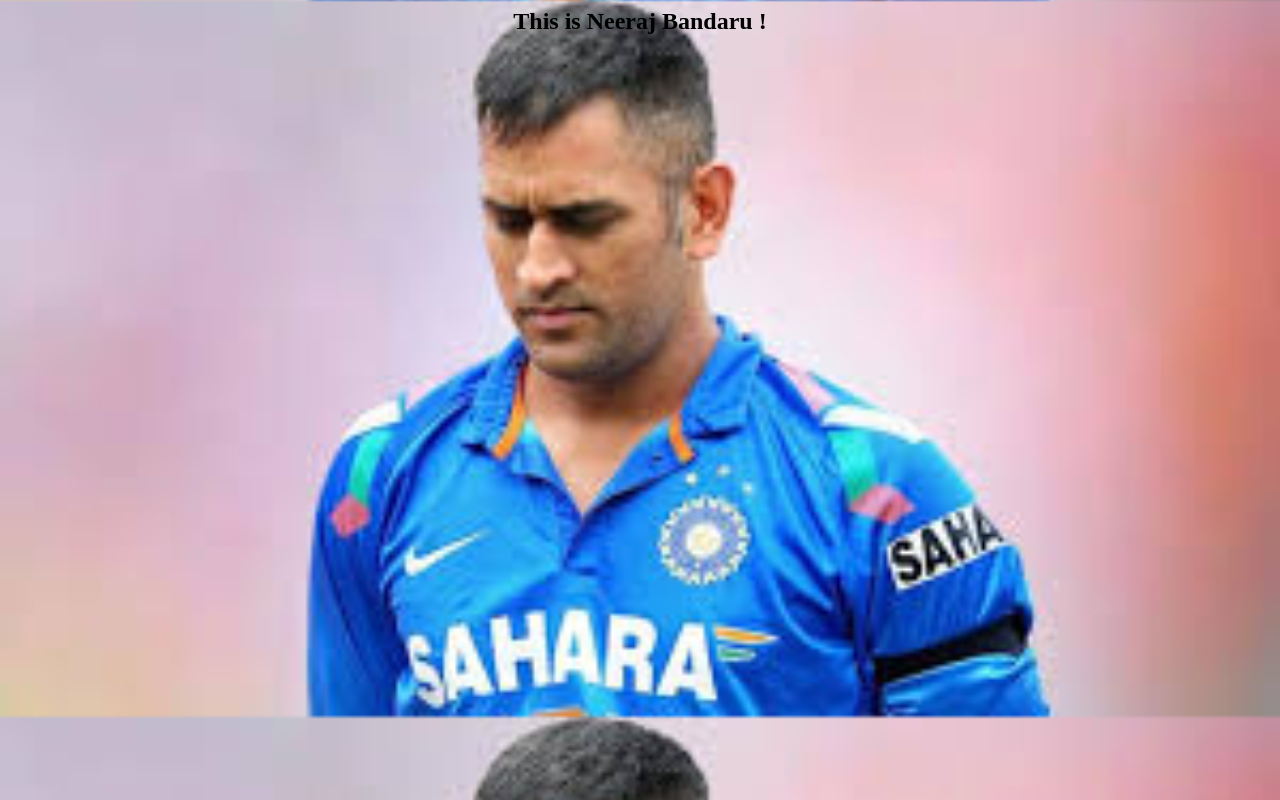
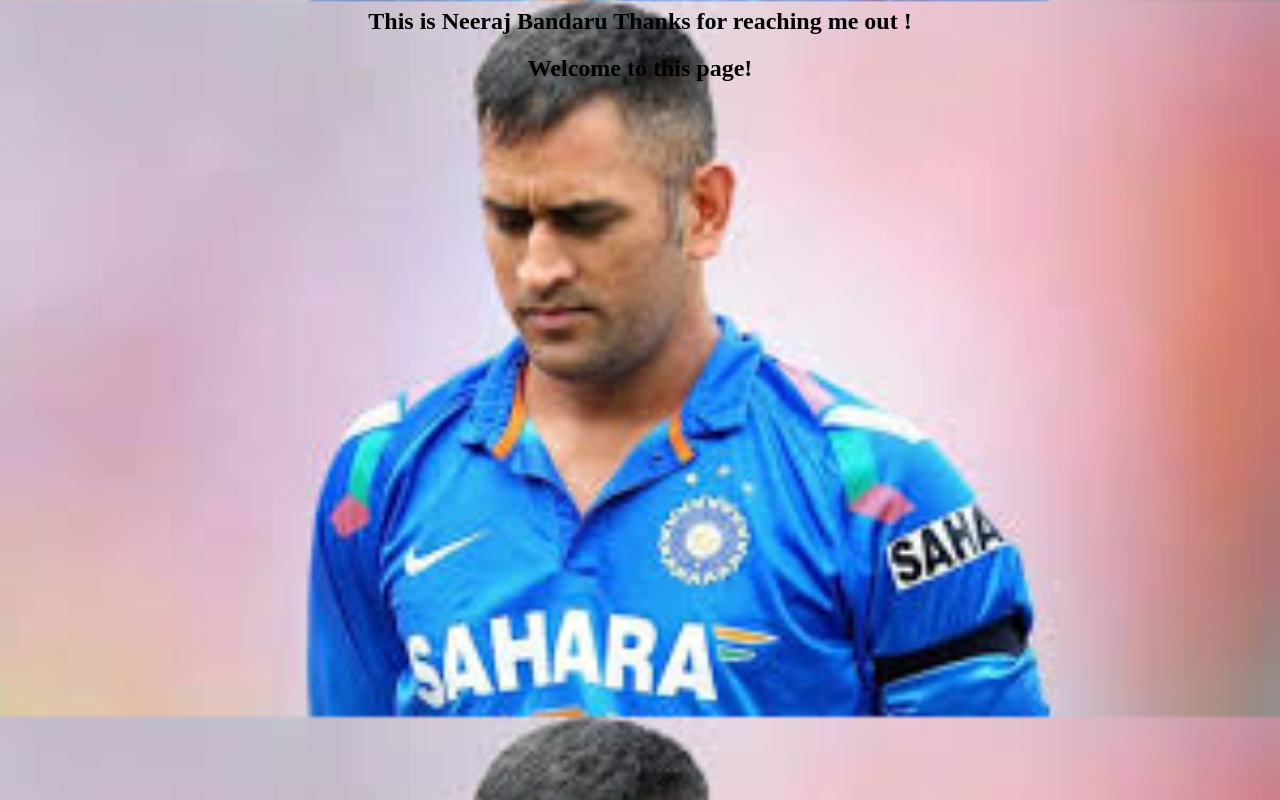
Before and after one commit to Neeraj9848/website, a plain HTML site: page index.html in a window 1280 px wide. Drawn offline with Linux system fonts and the light colour scheme.

Commit message:
initial commit

```diff
--- a/index.html
+++ b/index.html
@@ -3,6 +3,7 @@
 <title> BANDARU NEERAJ </title>
 </head>
 <body style = "background-image:url('images/github3.jpg'); background-size: 100%">
-<h2 ALIGN=CENTER>This is Neeraj Bandaru !</h2>
+<h2 ALIGN=CENTER>This is Neeraj Bandaru Thanks for reaching me out !</h2>
+<h2 ALIGN=CENTER>Welcome to this page!</h2>
 </body>
 </html>
```
